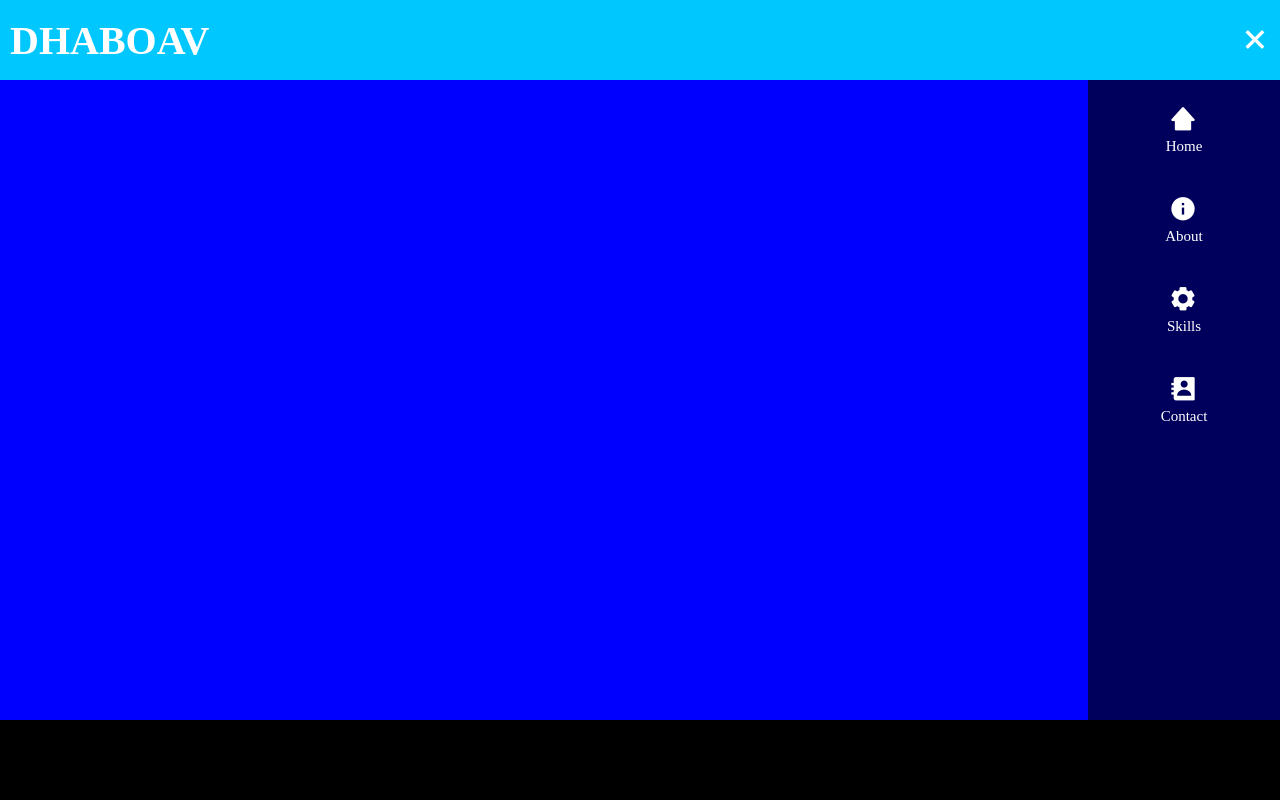
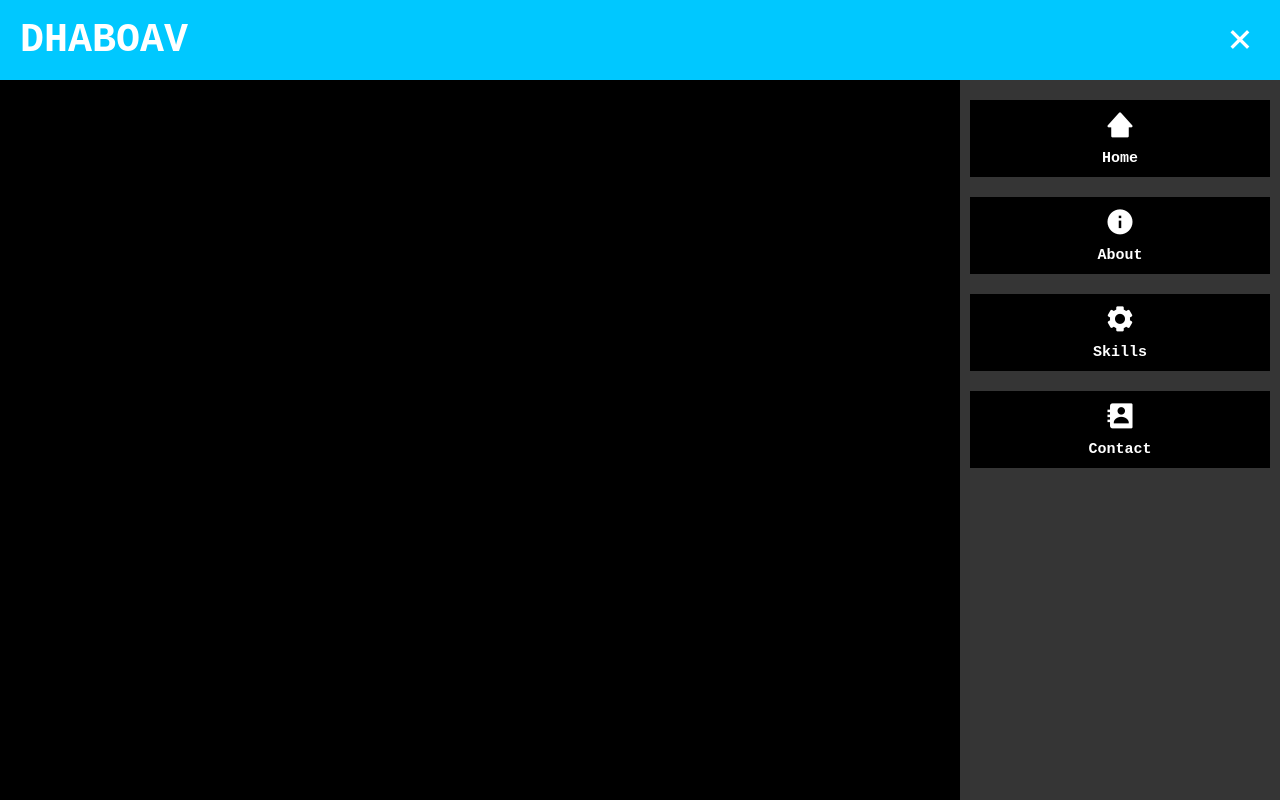
Before and after one commit to Dhaboav/dhaboav.github.io, a plain HTML site: page layout.html in a window 1280 px wide. Both pictures are taken after a click on the button 1255 px from the left and 40 px from the top of the page. Drawn offline with nearby package versions, Linux system fonts and the light colour scheme.

Commit message:
fix minor issue menu + script content

```diff
--- a/layout.html
+++ b/layout.html
@@ -3,44 +3,44 @@
 <head>
     <meta charset="UTF-8">
     <meta name="viewport" content="width=device-width, initial-scale=1.0">
-    <title>Document</title>
-    <link rel="stylesheet" href="tampung.css">
+    <title>Dhabov's website</title>
+    <link href="tampung.css" rel="stylesheet">
     <link href='https://unpkg.com/boxicons@2.1.4/css/boxicons.min.css' rel='stylesheet'>
-    <script src="script.js"></script>
 </head>
 <body>
-    <header>
-        <a href="#" class="logo">DHABOAV</a>
-        <button class="menu"><i class='bx bx-menu'></i></button>
-    </header>
-    <main>
-        <section></section>
-        <nav class="links">
-            <a href="">
+    <script src="script.js"></script>
+    <div class="header">
+        <a onclick="changeContent('home')" class="logo">DHABOAV</a>
+        <button class="menu-button"><i class='bx bx-menu'></i></button>
+    </div>
+    <div class="container">
+        <div class="links">
+            <a onclick="changeContent('home')">
                 <span class="link-box">
                     <i class='bx bxs-home-alt-2'></i>
                     <p>Home</p>
                 </span>
             </a>
-            <a href="">
+            <a onclick="changeContent('about')">
                 <span class="link-box">
                     <i class='bx bxs-info-circle'></i>
                     <p>About</p>
                 </span>
             </a>
-            <a href="">
+            <a onclick="changeContent('skills')">
                 <span class="link-box">
                     <i class='bx bxs-cog'></i>
                     <p>Skills</p>
                 </span>
             </a>
-            <a href="">
+            <a onclick="changeContent('contacts')">
                 <span class="link-box">
                     <i class='bx bxs-contact'></i>
                     <p>Contact</p>
                 </span>
             </a>
-        </nav>
-    </main>
+        </div>
+        <div id="content-section"></div>
+    </div>
 </body>
 </html>
--- a/script.js
+++ b/script.js
@@ -1,18 +1,50 @@
-// Menu Mobile
+// Mobile menu
 document.addEventListener("DOMContentLoaded", function () {
-    const menuButton = document.querySelector(".menu");
+    const menuButton = document.querySelector(".menu-button");
     const navLinks = document.querySelector(".links");
-    const menuIcon = document.querySelector(".menu i");
+    const menuIcon = document.querySelector(".menu-button i");
 
     menuButton.addEventListener("click", function () {
-        navLinks.classList.toggle("show");
+        navLinks.classList.toggle("active");
 
-        if (menuIcon.classList.contains("bx-menu")) {
+        if (navLinks.classList.contains("active")) {
+            // Menu is open
             menuIcon.classList.remove("bx-menu");
             menuIcon.classList.add("bx-x");
         } else {
+            // Menu is closed
             menuIcon.classList.remove("bx-x");
             menuIcon.classList.add("bx-menu");
         }
     });
 });
+
+
+// Change content
+function changeContent(page) {
+    var contentSection = document.getElementById("content-section");
+    const navLinks = document.querySelector(".links");
+    const menuIcon = document.querySelector(".menu-button i");
+
+    switch (page) {
+        case 'home':
+            contentSection.innerHTML = "<p>This is the Home page content.</p>";
+            break;
+        case 'about':
+            contentSection.innerHTML = "<p>This is the About page content.</p>";
+            break;
+        case 'skills':
+            contentSection.innerHTML = "<p>This is the Skills page content.</p>";
+            break;
+        case 'contacts':
+            contentSection.innerHTML = "<p>This is the Contacts page content.</p>";
+            break;
+    }
+
+    // Hide the menu
+    navLinks.classList.remove("active");
+
+    // Reset
+    menuIcon.classList.remove("bx-x");
+    menuIcon.classList.add("bx-menu");
+}
--- a/tampung.css
+++ b/tampung.css
@@ -1,112 +1,82 @@
-/* Setting */
 * {
     margin: 0;
     padding: 0;
     box-sizing: border-box;
+    font-family: monospace;
 }
-
-html {
-    font-size: 10px;
+html {font-size: 10px;}
+body {
+    height: 100vh;
+    background-color: black;
 }
-
-body {
-    background-color: black;
-    height: 100vh;
-}
-
-
-/* Header */
-header {
+/* ---------- Header Mobile ---------------- */
+.header {
     display: flex;
-    background-color: rgb(0, 200, 255);
     align-items: center;
     justify-content: space-between;
-    height: 10%;
+    height: 10vh;
+    background-color: rgb(0, 200, 255);
 }
-
 .logo {
     font-size: 4rem;
-    margin: 1rem;
+    margin-left: 2rem;
     color: white;
     text-decoration: none;
     font-weight: 600;
+    cursor: pointer;
 }
-
-.menu {
+.menu-button {
     display: flex;
     justify-content: center;
     align-items: center;
     background-color: transparent;
     border: none;
     cursor: pointer;
-    margin: 1rem;
-    width: 3rem;
-    height: 3rem;
+    margin-right: 2rem;
 }
-
-.menu i {
+.menu-button i {
     font-size: 4rem;
     color: white;
 }
-
-/* --------------------------------- */
-/* Content */
-main {
+/* ---------- Container Mobile ---------------- */
+.container {
     display: flex;
-    height: 80%;
+    height: 90vh;
     position: relative;
 }
-
-
-section {
-    height: 100%;
-    width: 100%;
-    background-color: blue;
-}
-
-/* --------------------------------- */
-
-/* Sidebar Mobile */
-.links {
-    display: none;
-}
-
-.links.show {
+/* ---------- Sidebar Mobile ---------------- */
+.links {display: none;}
+.links.active {
+    display: flex;
     position: absolute;
     top: 0;
     right: 0;
-
-    display: flex;
     flex-direction: column;
-    justify-content: flex-start;
-    align-items: center;
-    padding: .5rem;
+    padding: 1rem;
     height: 100%;
-    width: 15%;
-    background-color: rgba(0, 0, 0, 0.638);
+    width: 25%;
+    background: #b1b1b14c;
+    backdrop-filter: blur(3rem);
 }
-
 .links a {
-    margin: 2rem 0;
+    width: 100%;
+    margin: 1rem auto;
     text-decoration: none;
     color: white;
 }
-
 .link-box {
     display: flex;
+    padding: 1rem;
     flex-direction: column;
     justify-content: center;
     align-items: center;
+    background-color: black;
 }
-
-.link-box i {
-    width: 3rem;
-    font-size: 2.8rem;
+.link-box i {font-size: 3rem;}
+.link-box p {
+    margin-top: 1rem;
+    font-size: 1.5rem;
+    font-weight: 600;
 }
-
-.link-box p {
-    margin-top: .5rem;
-    font-size: 1.5rem;
-}
-
-/* --------------------------------- */
+/* ---------- Content Mobile ---------------- */
+#content-section {color: white;}
```
